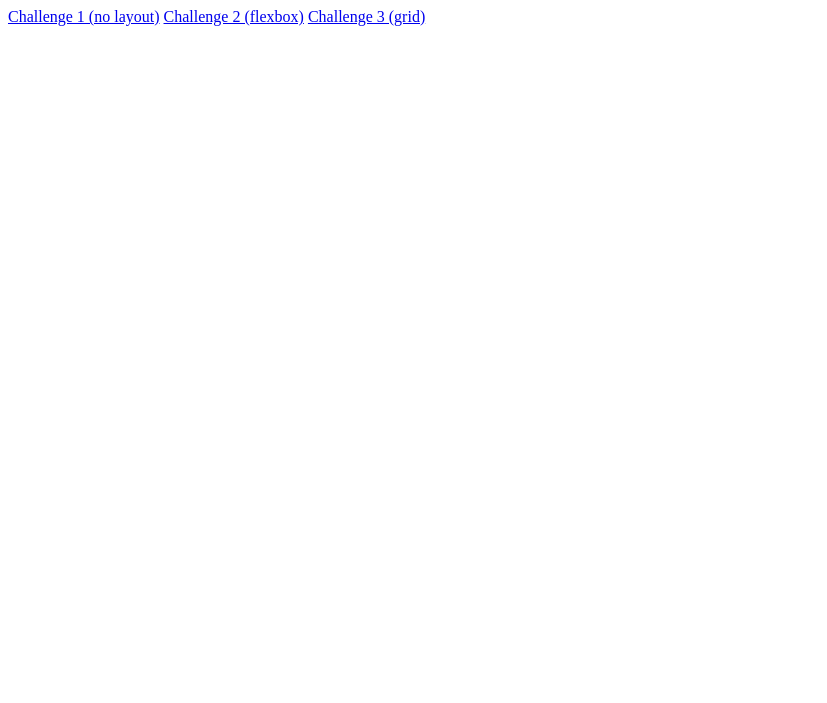
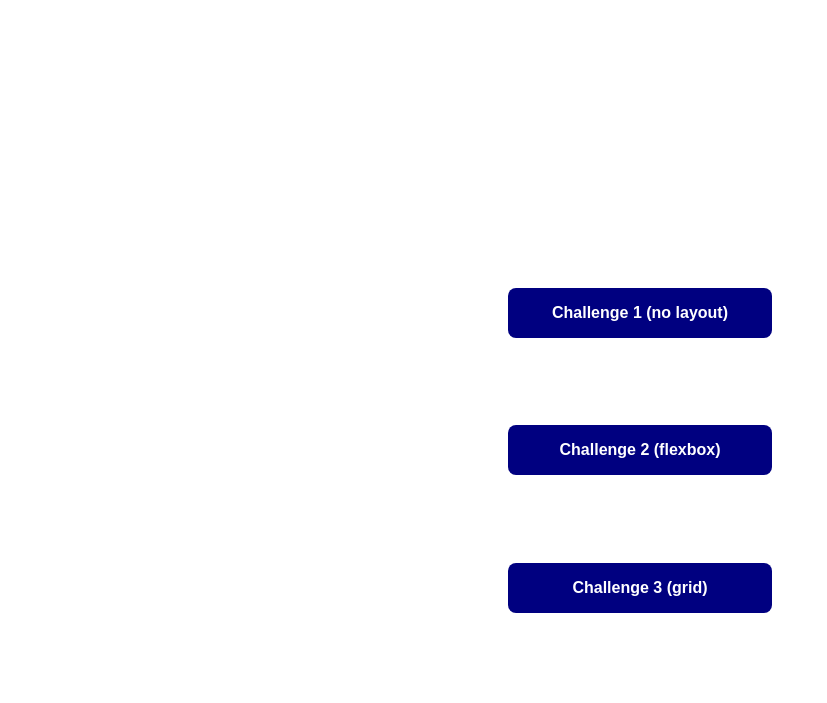
Before and after one commit to ConorButler/css-layouts, a plain HTML site: page index.html in a window 1280 px wide. Shown: the whole page, without its empty margins (0-827 px from the left). Drawn offline with Linux system fonts and the light colour scheme.

Commit message:
README, index.html style

```diff
--- a/index.html
+++ b/index.html
@@ -4,11 +4,17 @@
     <meta charset="UTF-8">
     <meta http-equiv="X-UA-Compatible" content="IE=edge">
     <meta name="viewport" content="width=device-width, initial-scale=1.0">
+    <link rel="stylesheet" href="../styles/global.css">
+    <link rel="stylesheet" href="../styles/index.css">
     <title>Document</title>
 </head>
 <body>
-    <a href="https://conorbutler.github.io/css-layouts/views/challenge1.html">Challenge 1 (no layout)</a>
-    <a href="https://conorbutler.github.io/css-layouts/views/challenge2.html">Challenge 2 (flexbox)</a>
-    <a href="https://conorbutler.github.io/css-layouts/views/challenge3.html">Challenge 3 (grid)</a>
+    <main>
+        <section>
+            <a href="https://conorbutler.github.io/css-layouts/views/challenge1.html">Challenge 1 (no layout)</a>
+            <a href="https://conorbutler.github.io/css-layouts/views/challenge2.html">Challenge 2 (flexbox)</a>
+            <a href="https://conorbutler.github.io/css-layouts/views/challenge3.html">Challenge 3 (grid)</a>
+        </section>
+    </main>
 </body>
 </html>
--- /dev/null
+++ b/styles/index.css
@@ -0,0 +1,33 @@
+html, body {
+    height: 100%;
+}
+body {
+    margin: 0;
+}
+
+main {
+    display: flex;
+    align-items: center;
+    justify-content: center;
+    height: 100%;
+}
+
+section {
+    height: 500px;
+    display: flex;
+    flex-direction: column;
+    align-items: center;
+    justify-content: space-evenly;
+}
+
+a {
+    text-decoration: none;
+    color: inherit;
+    background: navy;
+    padding: 1rem 2rem;
+    width: 200px;
+    border-radius: 0.5rem;
+    text-align: center;
+    color: white;
+    font-weight: 600;
+}
```
Also changed, not shown: 1 other file.
